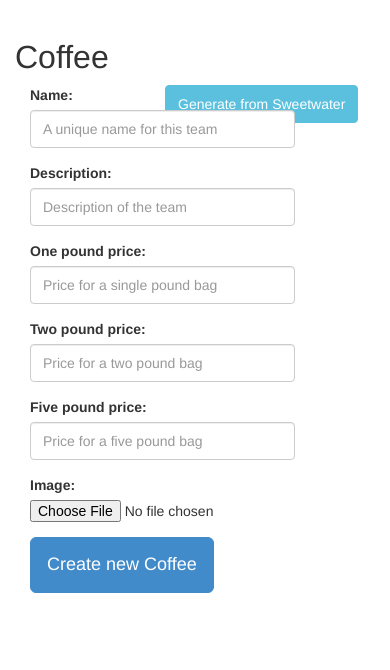
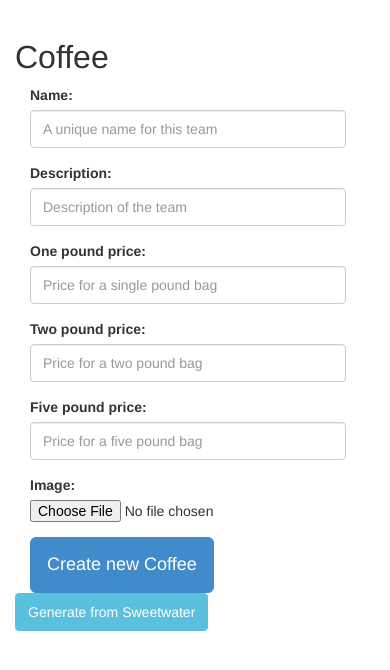
Before and after one commit to mavroskardia/swcoffee, a Django app: page /orders/coffee/ in a window 390 px wide. Shown: the part 50-720 px from the top of the page. Run offline with Django 3.2, Linux system fonts and the light colour scheme; data that the repository does not hold is empty; some libraries are stand-ins or nearby versions.

Commit message:
Fixed mobile issue and stopped scraper from generating dupes on coffee page

```diff
--- a/coffee/orders/templates/orders/coffee.html
+++ b/coffee/orders/templates/orders/coffee.html
@@ -14,7 +14,7 @@
 
 <h2>{{title}}</h2>
 
-<form class="col-5 col-lg-5" method="post" action="{% url 'orders:coffee' %}" enctype="multipart/form-data">
+<form class="col-12 col-lg-5" method="post" action="{% url 'orders:coffee' %}" enctype="multipart/form-data">
 	{% csrf_token %}
 	<fieldset>
 		{{ cf.non_field_errors }}
@@ -31,7 +31,7 @@
 
 {% if coffee %}
 
-<div class="col-7 col-lg-7 existing">
+<div class="col-12 col-lg-7 existing">
 	<h3>Existing Coffee</h3>
 
 	<ul class="nav nav-pills nav-stacked">
--- a/coffee/orders/views.py
+++ b/coffee/orders/views.py
@@ -204,6 +204,7 @@ def generate_coffee(req):
 	def create_coffee(coffee):
 		# skip duplicates
 		if Coffee.objects.filter(name=coffee.name).count() > 0:
+			messages.warning(req, 'Skipped "%s" since a coffee with that name already exists' % coffee.name)
 			return
 
 		c = Coffee()
```
